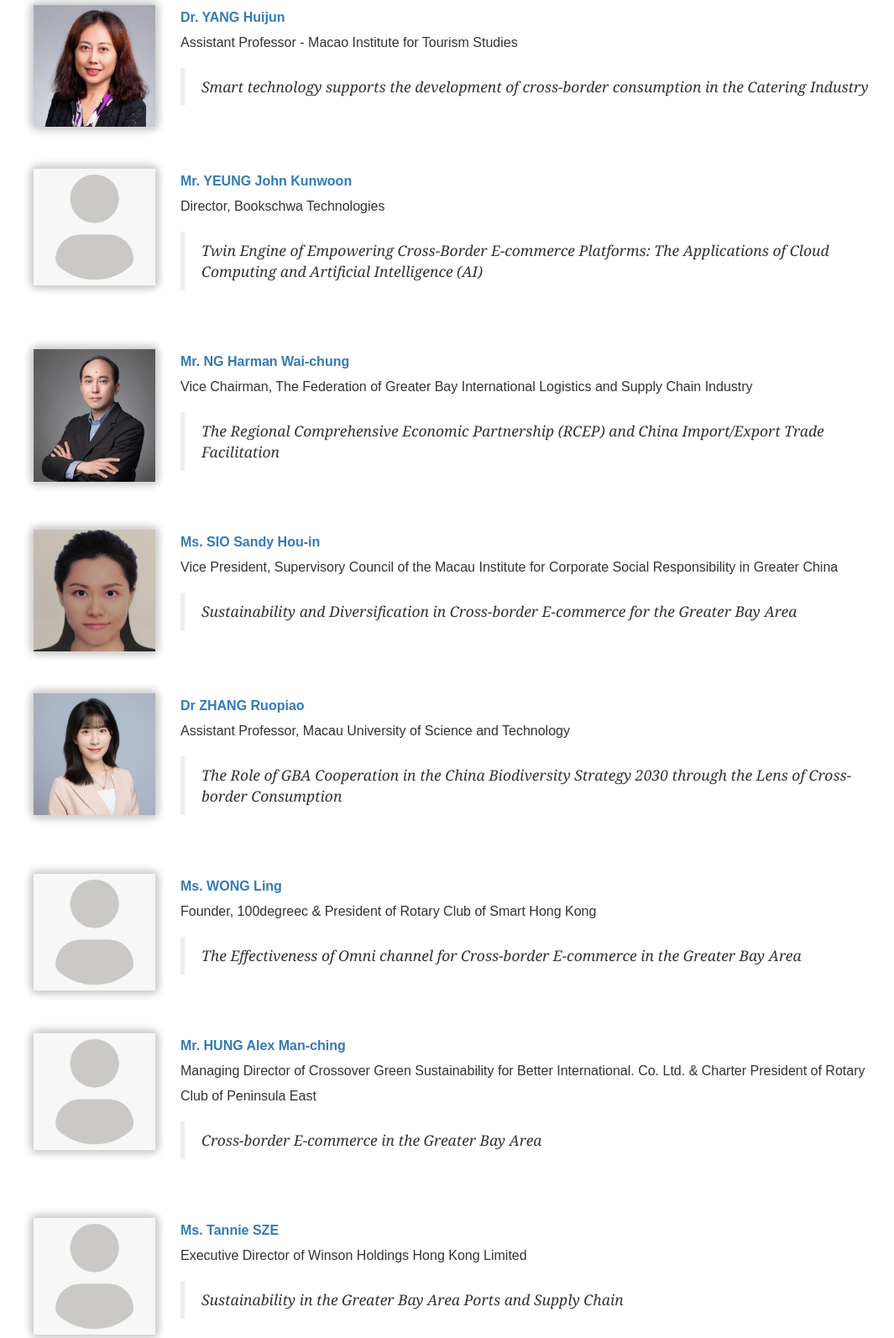
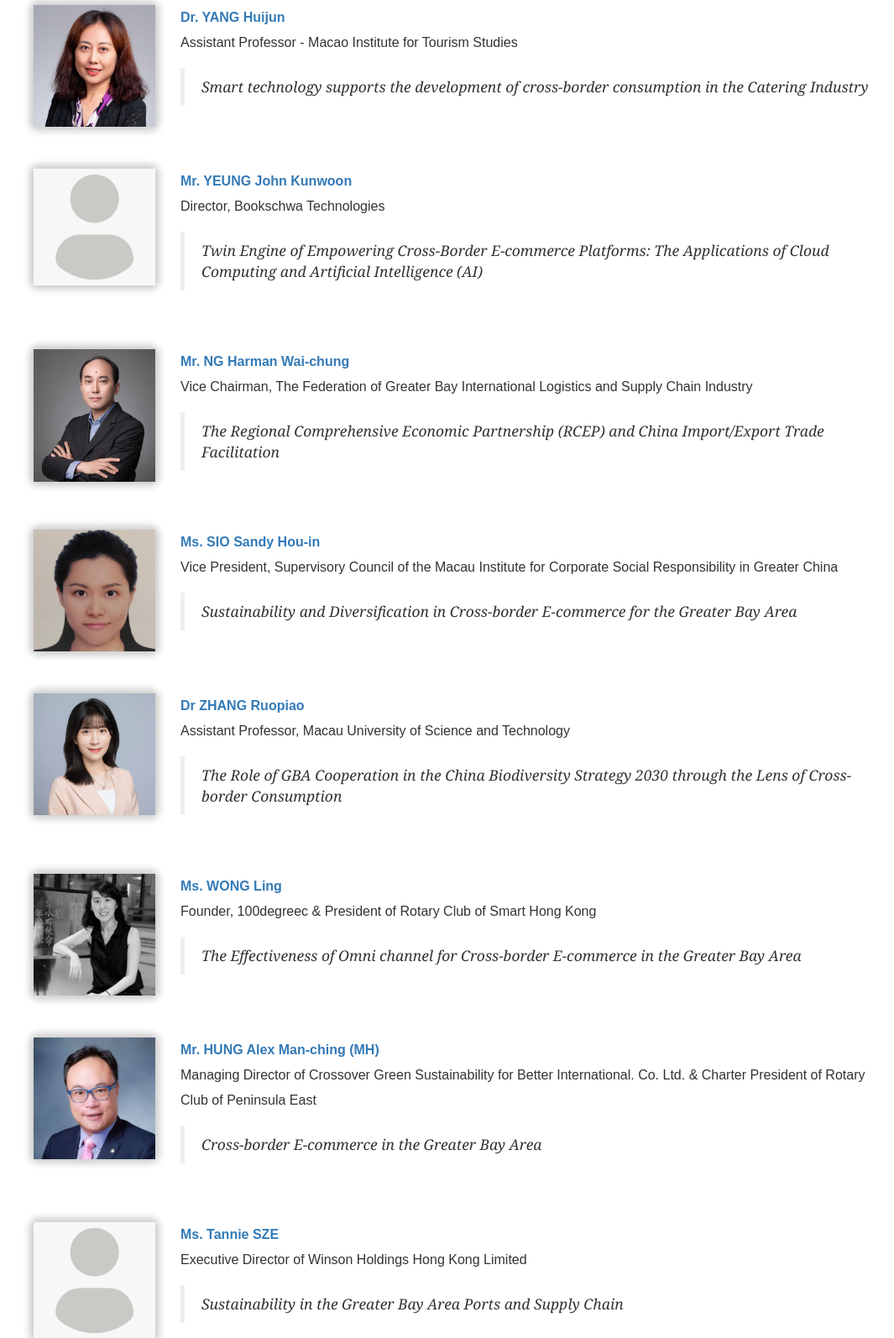
Before and after one commit to billyng1994/cprconf2023, a PHP site: page /speakers.php in a window 1280 px wide. Shown: the part 2880-4474 px from the top of the page at 84% size, without its empty margins (90-1155 px from the left). Run offline with PHP 8.4, Linux system fonts and the light colour scheme; some libraries are stand-ins or nearby versions.

Commit message:
Added more speakers profile pic Rivised few speakers' title

```diff
--- a/cprconf2023/speakers.php
+++ b/cprconf2023/speakers.php
@@ -80,7 +80,7 @@
 				</div>
 				<div class="col-xs-12 col-sm-12 col-md-10 col-lg-10">
 					<p>
-						<a href="#" target="_blank">Mr. HO Sunny Lap-kee (MH, JP)</a> <br>
+						<a href="#" target="_blank">Mr. Sunny Ho (MH JP)</a> <br>
 						Executive Director, The Hong Kong Shippers' Council
 					</p>
 					<blockquote class="speaker_topics">Defining Hong Kong's Role with regards to Cross-border Ecommerce Business</blockquote>
@@ -291,7 +291,7 @@
 			<div class="row speaker">
 				<div class="col-xs-4 col-sm-4 col-md-2 col-lg-2">
 					<div class="img-rounded" style="box-shadow: 0px 0px 8px 5px rgba(0,0,0,0.2);">
-						<img src="images/speakers/placeholder.png" style="width:100%">
+						<img src="images/speakers/Wong_Ling.jpg" style="width:100%">
 					</div>
 				</div>
 				<div class="col-xs-12 col-sm-12 col-md-10 col-lg-10">
@@ -306,12 +306,12 @@
 			<div class="row speaker">
 				<div class="col-xs-4 col-sm-4 col-md-2 col-lg-2">
 					<div class="img-rounded" style="box-shadow: 0px 0px 8px 5px rgba(0,0,0,0.2);">
-						<img src="images/speakers/placeholder.png" style="width:100%">
+						<img src="images/speakers/Hung_Man_Ching.jpg" style="width:100%">
 					</div>
 				</div>
 				<div class="col-xs-12 col-sm-12 col-md-10 col-lg-10">
 					<p>
-						<a href="#" target="_blank">Mr. HUNG Alex Man-ching</a> <br>
+						<a href="#" target="_blank">Mr. HUNG Alex Man-ching (MH)</a> <br>
 						Managing Director of Crossover Green Sustainability for Better International. Co. Ltd. & Charter President of Rotary Club of Peninsula East
 					</p>
 					<blockquote class="speaker_topics">Cross-border E-commerce in the Greater Bay Area</blockquote>
```
Also changed, not shown: cprconf2023/images/speakers/Hung_Man_Ching.jpg (added), cprconf2023/images/speakers/Wong_Ling.jpg (added).
